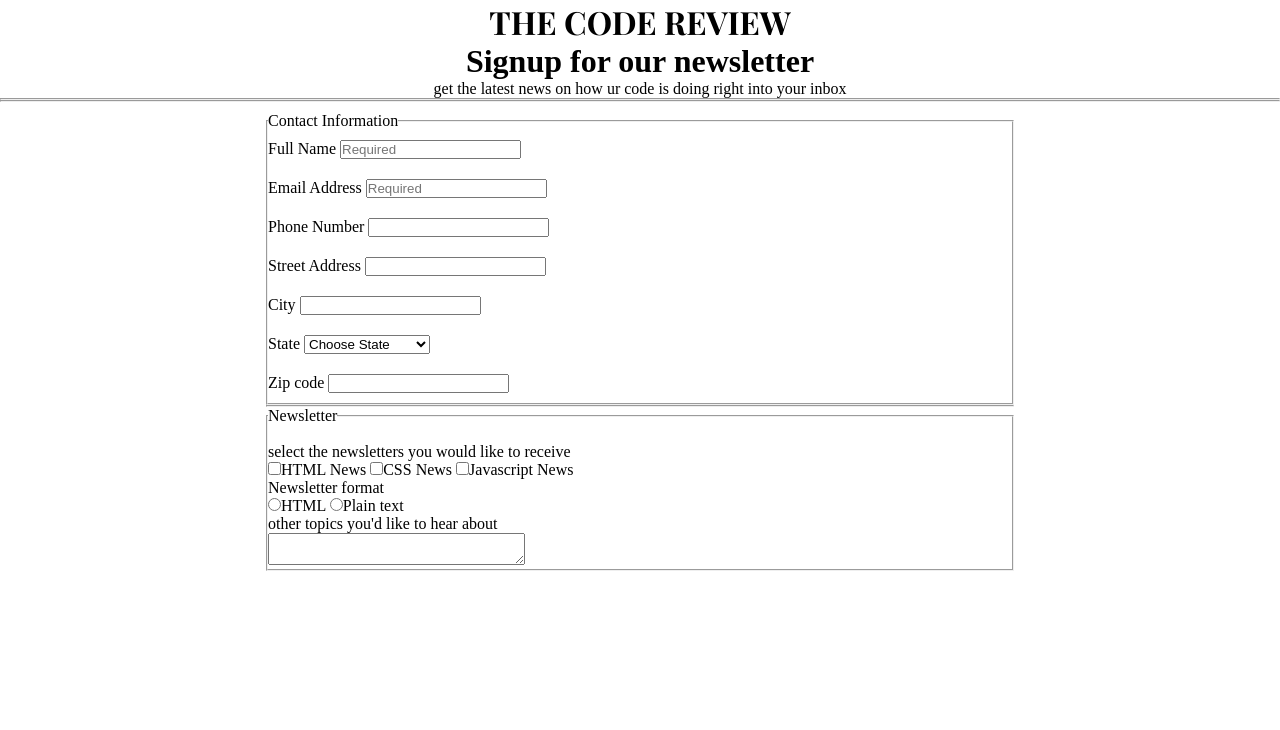
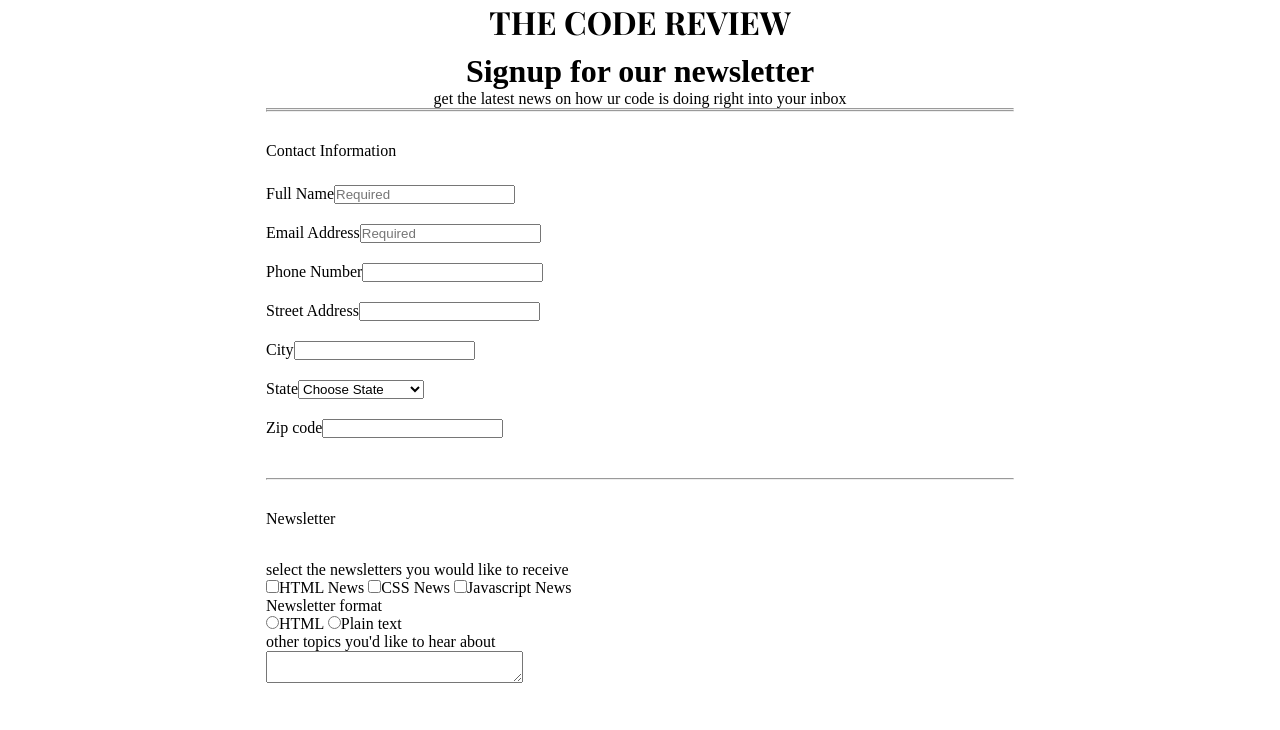
Before and after one commit to 1supreme-code/online-form-project, a plain HTML site: page index.html in a window 1280 px wide. Drawn offline with nearby package versions, Linux system fonts and the light colour scheme; a web font is replaced by a local one.

Commit message:
changes
changes

```diff
--- a/css/styles.css
+++ b/css/styles.css
@@ -1,7 +1,8 @@
   * {
     box-sizing: border-box;
-    margin: 0 auto;
+    margin: 0;
     padding: 0;
+    outline: none;
     }
 .main-title {
   font-family: "Playfair Display", serif;
@@ -12,15 +13,11 @@
   justify-content: center;
 }
 .title {
+  display: flex;
+  flex-direction: column;
+  align-items: center;
+}
 
-  display: flex;
-  justify-content: center;
-}
-.paragraph {
-  display: flex;
-  justify-content: center;
-
-}
 .container {
   margin: 10px;
     padding: 10px;
@@ -30,23 +27,30 @@
 }
 
 legend {
-  padding: 0;
+  padding-bottom: 15px;
   margin: 0;
   box-sizing: border-box;
   outline: none;
 
 }
-.f-name,
-.email,
-.phone,
-.street,
-.city,
-.state,
-.zip {
+.col-1 {
+display: flex;
+flex-direction: row;
 padding: 10px 0px;
-
-}
-#_name {
 
 
 }
+fieldset {
+  margin-top: 30px;
+  margin-bottom: 30px;
+  border: none;
+}
+#_name,
+#email,
+#phone,
+#street,
+#city,
+#state,
+#zip {
+
+}
--- a/index.html
+++ b/index.html
@@ -13,39 +13,37 @@
 <div class="main-title">
 <h1>THE CODE REVIEW</h1>
 </div>
+<div class="container">
 <div class="title">
 <h1>Signup for our newsletter</h1>
-</div>
-<div class="paragraph">
 <p>get the latest news on how ur code is doing right into your inbox</p>
 </div>
 <hr />
 <hr />
-<div class="container">
 <form>
 <fieldset>
 <legend>Contact Information</legend>
-<div class="f-name">
+<div class="col-1">
 <label for="full-name">Full Name</label>
-<input id="_name" type="text" name="full name" placeholder="Required"/>
+<input type="text" id="_name" name="full name" placeholder="Required"/>
 </div>
-<div class="email">
+<div class="col-1">
 <label for="email">Email Address</label>
-<input id="email" type="email" name="Email" placeholder="Required"/>
+<input type="email" id="email" name="Email" placeholder="Required"/>
 </div>
-<div class="phone">
+<div class="col-1">
 <label for="phone">Phone Number</label>
-<input id="phone" type="number" name="phone number" />
+<input type="number" id="phone" name="phone number" />
 </div>
-<div class="street">
+<div class="col-1">
 <label for="street">Street Address</label>
-<input id="street" type="text" name="street address">
+<input type="text" id="street" name="street address">
 </div>
-<div class="city">
+<div class="col-1">
 <label for="city">City</label>
-<input id="city" type="text" name="city">
+<input type="text" id="city" name="city">
 </div>
-<div class="state">
+<div class="col-1">
 <label for="state">State</label>
 <select id="state" name="user-state">
 <optgroup label="united-states">
@@ -103,9 +101,9 @@
 </optgroup>
 </select>
 </div>
-<div class="zip">
+<div class="col-1">
 <label for="zip">Zip code</label>
-<input id="zip" type="number" name="Zip">
+<input type="number" id="zip" name="Zip">
 </div>
 </fieldset>
 <hr />
```
